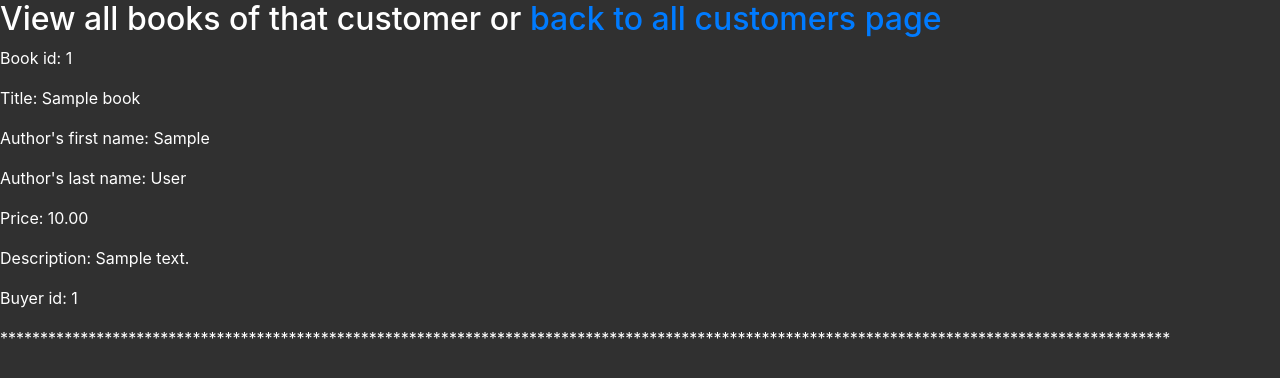
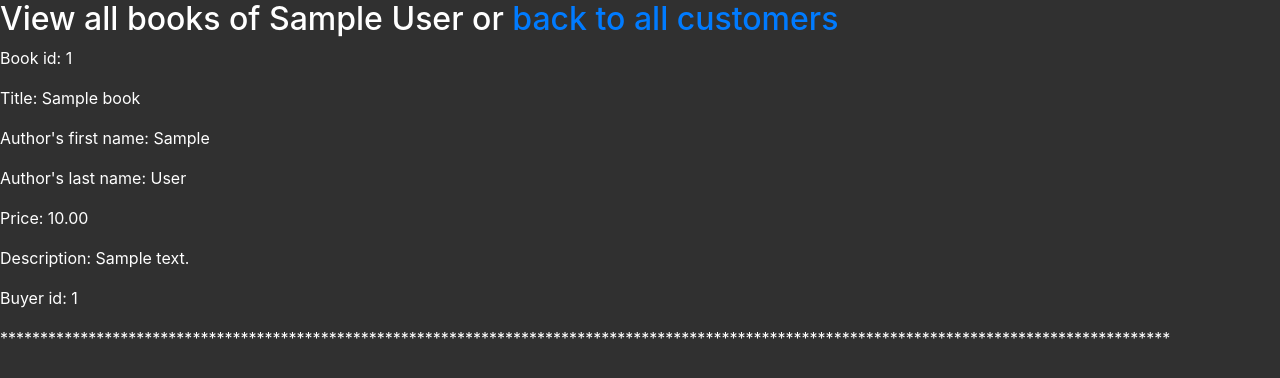
Before and after one commit to KamilBienias/my-first-blog, a Django app: page /bookstore/customer/all/1 in a window 1280 px wide. Shown: the top 378 px of the page. Run offline with Django 3.2, Linux system fonts and the light colour scheme; tables that the repository leaves empty hold one stand-in row (values such as "Sample post"); some libraries are stand-ins or nearby versions.

Commit message:
reference to selected_customer.first_name and last_name. If customer has no books then empty tag

```diff
--- a/bookstore/templates/bookstore/customers/boughtbooks.html
+++ b/bookstore/templates/bookstore/customers/boughtbooks.html
@@ -1,7 +1,7 @@
 {% extends 'bookstore/base.html' %}
 
 {% block content %}
-    <h2> View all books of that customer or <a href="/bookstore/customer/all">back to all customers page</a></h2>
+    <h2> View all books of {{ selected_customer.first_name }} {{ selected_customer.last_name }} or <a href="/bookstore/customer/all">back to all customers</a></h2>
 
     {% for book in books %}
         <div>
@@ -15,5 +15,9 @@
 
             **************************************************************************************************************************************************
         </div>
+    {% empty %}
+        <div>
+            <h3 style="color: red">There is no books of that customer</h3>
+        </div>
     {% endfor %}
 {% endblock %}
```
